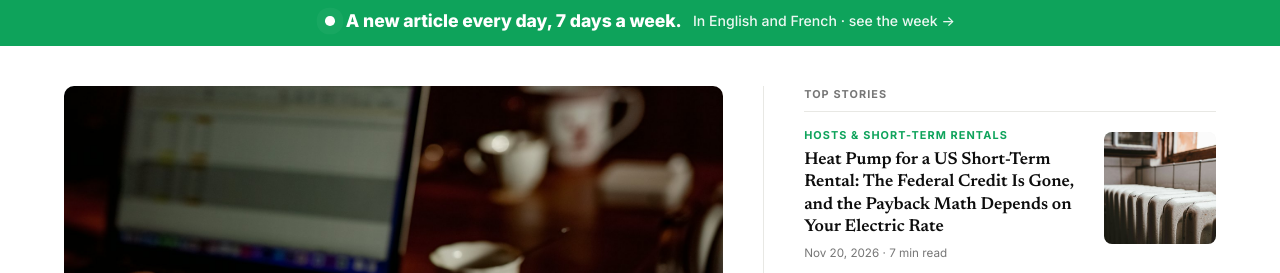
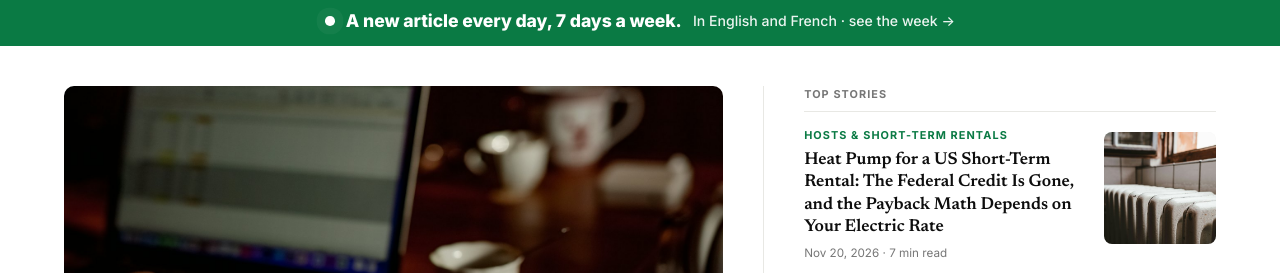
Before and after one commit to yanischoucha-ai/News-, a plain HTML site: page en/index.html in a window 1280 px wide. Shown: the part 118-391 px from the top of the page. Drawn offline with Linux system fonts and the light colour scheme.

Commit message:
Contraste accent (AA) et favicon : Lighthouse a11y/console
Co-Authored-By: Claude Sonnet 5.5 <noreply@anthropic.com>
Claude-Session: https://claude.ai/code/session_01QPVHucy2rxboGxmqG21qoh

```diff
--- a/assets/css/journal.css
+++ b/assets/css/journal.css
@@ -4,8 +4,8 @@
 
 /* ── TOKENS ─────────────────────────────────────────────────────────────── */
 :root {
-  --ac: #0ea35b;          /* accent vert */
-  --ac-dim: #0a7a44;      /* hover */
+  --ac: #0a7a44;          /* accent vert */
+  --ac-dim: #075c33;      /* hover */
   --ink: #0d0d0d;
   --ink2: #3a3a3a;
   --muted: #767676;
```
Also changed, not shown: favicon.svg (added), vercel.json.
